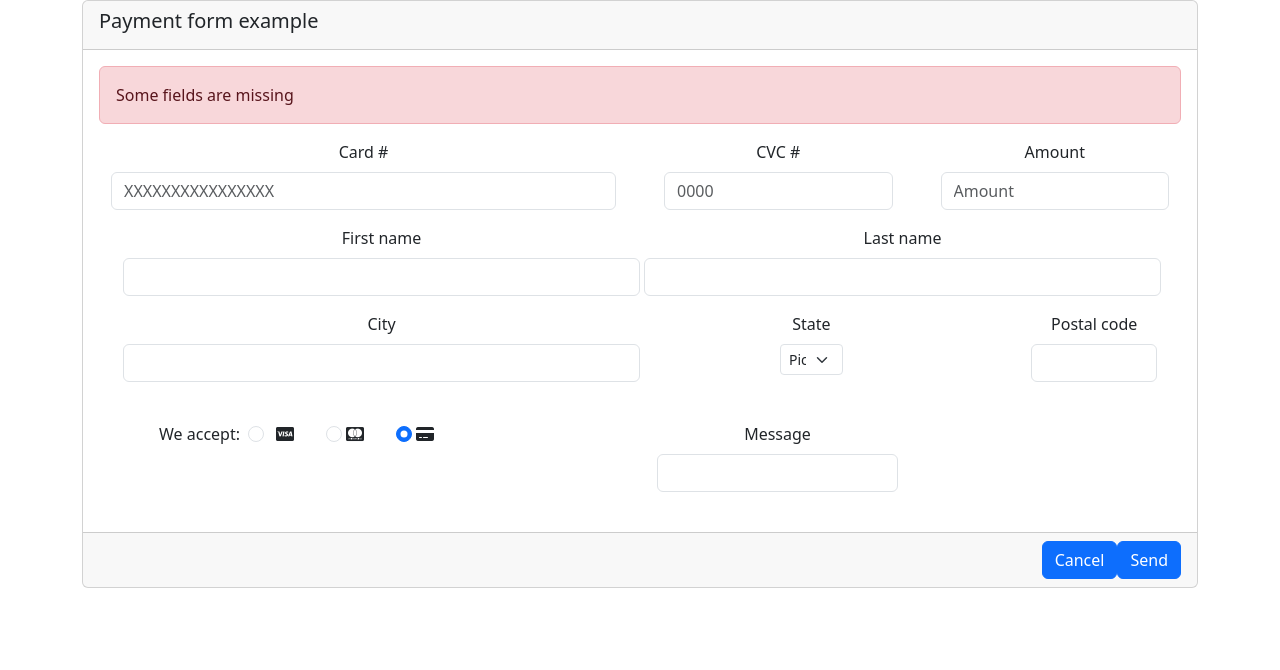
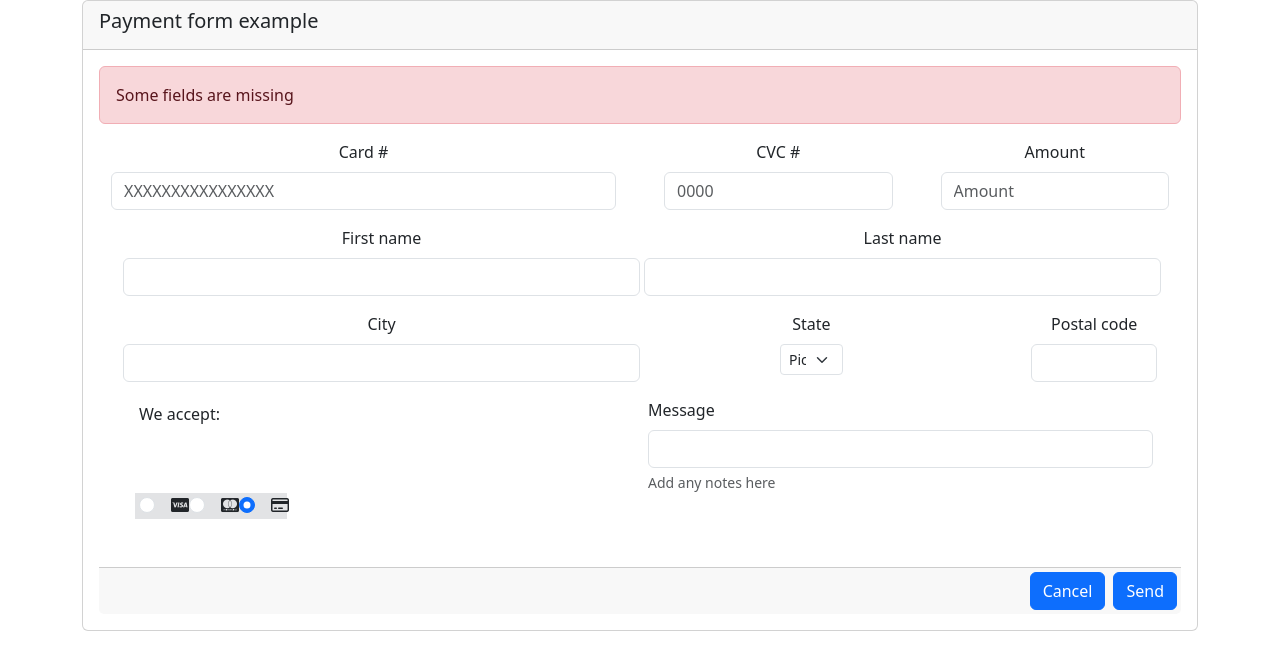
Before and after one commit to 4GeeksAcademy/Create-a-HTML5-form---Valentina099, a plain HTML site: page index.html in a window 1280 px wide. Drawn offline with nearby package versions, Linux system fonts and the light colour scheme.

Commit message:
First commit

```diff
--- a/index.html
+++ b/index.html
@@ -7,6 +7,8 @@
     <title>Create a HTML5 form</title>
     <link href="https://cdn.jsdelivr.net/npm/bootstrap@5.3.3/dist/css/bootstrap.min.css" rel="stylesheet"
         integrity="sha384-QWTKZyjpPEjISv5WaRU9OFeRpok6YctnYmDr5pNlyT2bRjXh0JMhjY6hW+ALEwIH" crossorigin="anonymous">
+        <link rel="stylesheet" type="text/css" href="styles.css" />
+
     <script src="https://kit.fontawesome.com/616741f196.js" crossorigin="anonymous"></script>
 </head>
 
@@ -27,7 +29,8 @@
                             <div class="col mb-3 col-6">
 
                                 <label for="exampleInputEmail1" class="form-label">Card #</label>
-                            <input class="form-control" size=40 id="card" type="text" placeholder="XXXXXXXXXXXXXXXX" />
+                                <input class="form-control" size=40 id="card" type="text"
+                                    placeholder="XXXXXXXXXXXXXXXX" />
                             </div>
                             <div class="col mb-3 col-3">
                                 <label for="exampleInputPassword1" class="form-label">CVC #</label>
@@ -46,19 +49,22 @@
                             <div class="d-flex justify-content-between">
                                 <div class="col mb-3 col-6">
                                     <label for="exampleInputEmail1" class="form-label">First name</label>
-                                <input type="text" class="form-control" id="cardnumber" aria-describedby="emailHelp">
+                                    <input type="text" class="form-control" id="cardnumber"
+                                        aria-describedby="emailHelp">
                                 </div>
 
                                 <div class="col mb-3 col-6 ms-1">
                                     <label for="exampleInputEmail1" class="form-label">Last name</label>
-                                <input type="text" class="form-control" id="cardnumber" aria-describedby="emailHelp">
+                                    <input type="text" class="form-control" id="cardnumber"
+                                        aria-describedby="emailHelp">
                                 </div>
                             </div>
 
                             <div class="d-flex justify-content-between">
                                 <div class="col mb-3 col-6">
                                     <label for="exampleInputEmail1" class="form-label">City</label>
-                                <input type="text" class="form-control" id="cardnumber" aria-describedby="emailHelp">
+                                    <input type="text" class="form-control" id="cardnumber"
+                                        aria-describedby="emailHelp">
                                 </div>
 
                                 <div class="d-flex justify-content-between">
@@ -73,54 +79,60 @@
                                     </div>
                                     <div class="col  col-4">
                                         <label for="exampleInputEmail1" class="form-label">Postal code</label>
-                                    <input type="text" class="form-control" id="cardnumber" aria-describedby="emailHelp">
+                                        <input type="text" class="form-control" id="cardnumber"
+                                            aria-describedby="emailHelp">
                                     </div>
                                 </div>
                             </div>
 
 
 
-                        <div class="container d-flex justify-content-between">
-                            <div class="container d-flex p-4">
-                                <label for=" exampleInputEmail1" class="form-label">We accept:</label>
-                                <div class="form-check ms-2">
+                            <div class="container">
+                                <div class="d-flex justify-content-between">
+                                    <div class="col col-6">
+                                    <label for="exampleInputEmail1" class="form-label d-flex justify-content-start p-1">We accept:</label>
+                                    </div>
+
+                                <div class="col ms-2 col-6">
+                                    <label for="exampleInputEmail1" class="form-label d-flex justify-content-start">Message</label>
+                                    <input type="text" class="form-control" id="cardnumber"
+                                        aria-describedby="emailHelp">
+                                    <div id="passwordHelpBlock" class="form-text d-flex justify-content-star">
+                                        Add any notes here
+                                    </div>
+                                </div>
+                            </div>
+
+                                <div class="containercards">
+                                    <div class="col  col-6 d-flex justify-content-between  mb-5 bg-secondary-subtle">
+                                        <div class="form-check ms-1">
                                             <input class="form-check-input" type="radio" name="exampleRadios"
                                                 id="exampleRadios1" value="option1" checked>
-                                    <label class="form-check-label  ms-1" for="exampleRadios1">
+                                            <label class="form-check-label  ms-2" for="exampleRadios1">
                                                 <i class="fa-brands fa-cc-visa"></i>
                                             </label>
                                         </div>
+
+
                                         <div class="form-check">
-                                    <input class="form-check-input  ms-2" type="radio" name="exampleRadios"
+                                            <input class="form-check-input" type="radio" name="exampleRadios"
                                                 id="exampleRadios1" value="option1" checked>
-                                    <label class="form-check-label  ms-1" for="exampleRadios1">
+                                            <label class="form-check-label  ms-2" for="exampleRadios1">
                                                 <i class="fa-brands fa-cc-mastercard"></i>
                                             </label>
                                         </div>
                                         <div class="form-check">
-                                    <input class="form-check-input  ms-2" type="radio" name="exampleRadios"
+                                            <input class="form-check-input" type="radio" name="exampleRadios"
                                             id="exampleRadios1" value="option1" checked>
-                                    <label class="form-check-label  ms-1" for="exampleRadios1">
-                                        <i class="fa-solid fa-credit-card"></i>
+                                        <label class="form-check-label  ms-2" for="exampleRadios1">
+                                            <i class="fa-regular fa-credit-card"></i>
                                         </label>
                                         </div>
-
-                                <div class="col mx-auto col-3">
-                                    <label for="exampleInputEmail1" class="form-label">Message</label>
-                                    <input type="text" class="form-control" id="cardnumber" aria-describedby="emailHelp">
                                     </div>
 
 
                             </div>
-
-
-
-
                             </div>
-
-
-
-
                         </div>
 
 
@@ -132,16 +144,17 @@
 
 
                     </div>
+                    <div class="card-footer text-body-secondary d-flex justify-content-end p-1">
+                        <button type="submit" class="btn btn-primary">Cancel</button>
+                        <button type="submit" class="btn btn-primary ms-2">Send</button>
+
+
+                    </div>
 
                 </form>
 
             </div>
-        <div class="card-footer text-body-secondary d-flex justify-content-end ms-">
-            <button type="submit" class="btn btn-primary">Cancel</button>
-            <button type="submit" class="btn btn-primary">Send</button>
 
-
-        </div>
         </div>
 
 
--- /dev/null
+++ b/styles.css
@@ -0,0 +1,3 @@
+.containercards {
+    width: 30%;
+}
```
Lines whose indentation alone changed are shown as unchanged.
